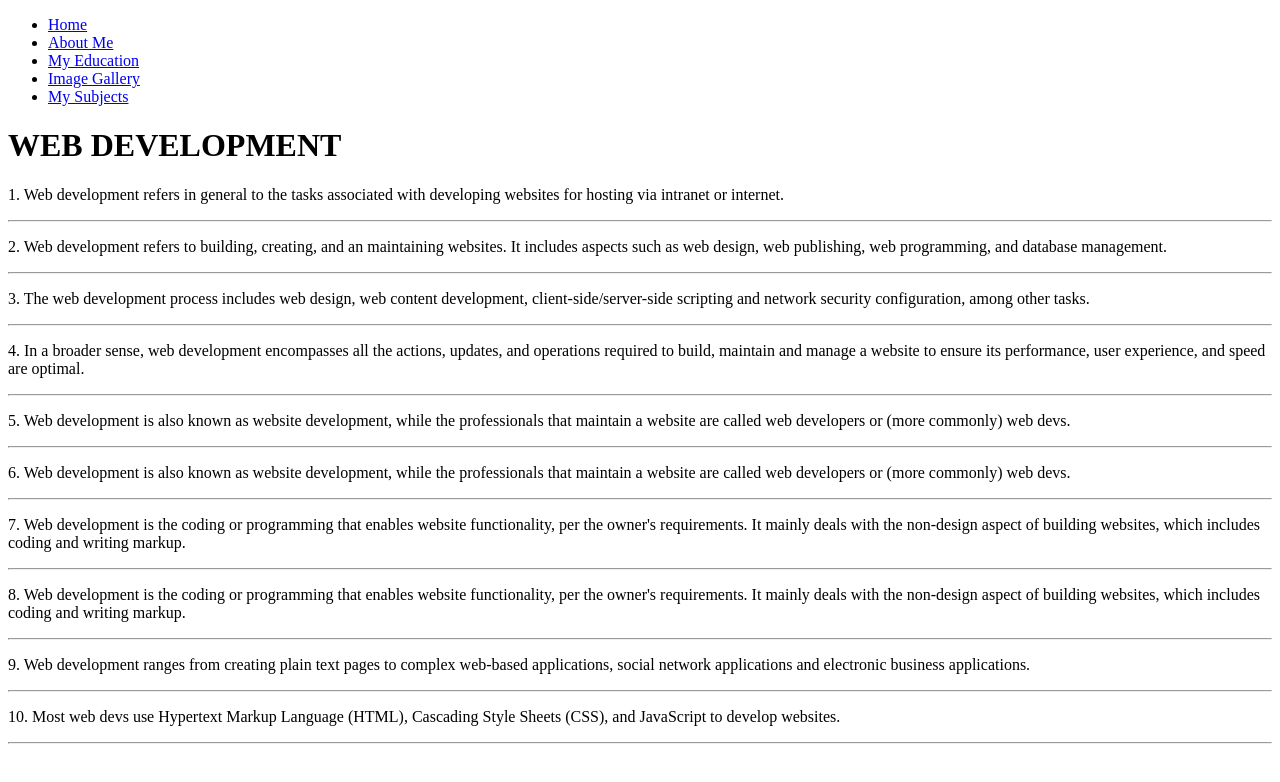
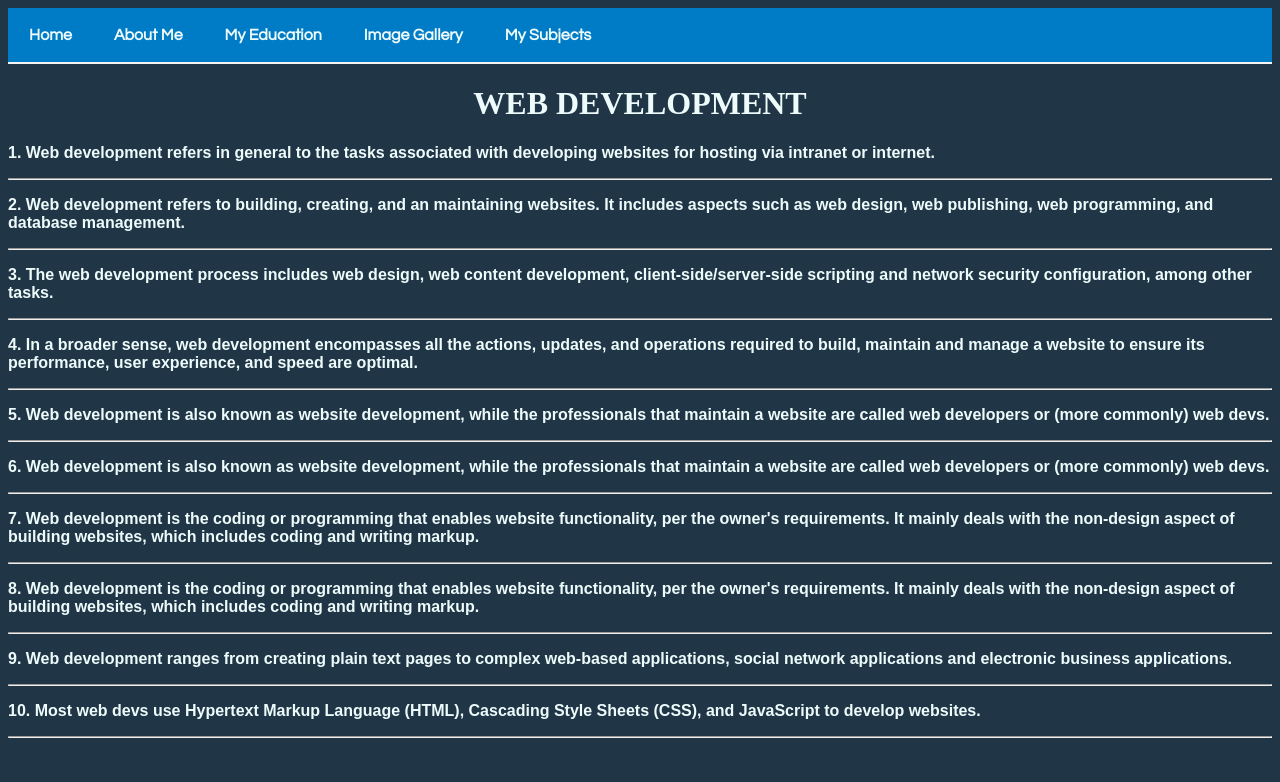
Before and after one commit to dcnacario/firstwebsite, a plain HTML site: page index.html in a window 1280 px wide. Drawn offline with Linux system fonts and the light colour scheme.

Commit message:
Update index.html

```diff
--- a/index.html
+++ b/index.html
@@ -3,7 +3,52 @@
     <head>
         <title>Home</title>
         <style>
+            body {
+            background-color: #203647;
 
+            }
+            h1 {
+            text-align: center;
+            color: #EEFBFB;
+            font-family: serif;
+            }
+            ul {
+            list-style-type: none;
+            margin: 0;
+            padding: 0;
+            overflow: hidden;
+            background-color: #007CC7;
+            border-bottom: 2px solid whitesmoke;
+            }
+            li {
+            float: left;
+
+            }
+            li a {
+            display: block;
+            color:#EEFBFB;
+            text-align: center;
+            padding: 14px 16px;
+            text-decoration: none;
+            font-family: Century Gothic;
+            font-weight: bold;
+            margin: 5px;
+
+            }
+            li a:hover:not(.active){
+            background-color: floralwhite;
+            color: black;
+            }
+            .active {
+            background-color: floralwhite;
+            color: black;
+
+            }
+            p {
+            color: #EEFBFB;
+            font-family: sans-serif;
+            font-weight: bold;
+            }
         </style>
 
     </head>
```
